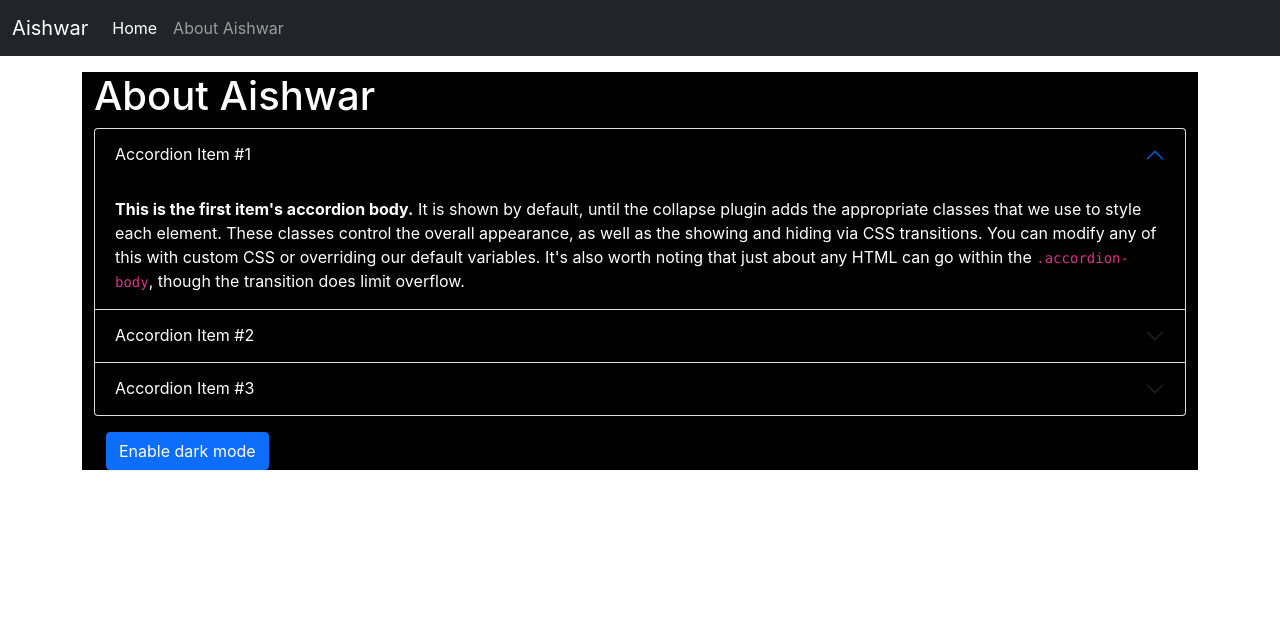
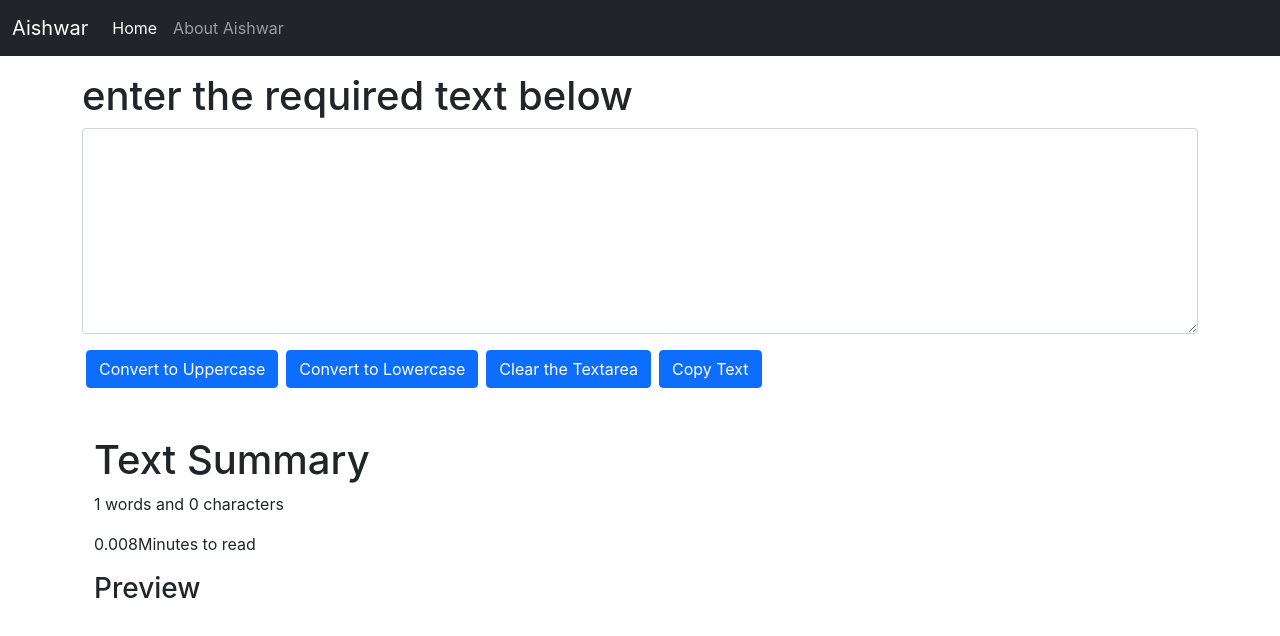
Before and after one commit to mrworld196wide/01_textutils, a React (Create React App) app: page / in a window 1280 px wide. Shown: the top 636 px of the page. Built offline with nearby package versions, Linux system fonts and the light colour scheme.

Commit message:
clipboard copy button added

```diff
--- a/src/App.js
+++ b/src/App.js
@@ -1,15 +1,16 @@
 import './App.css';
-import About from './components/About';
+// import About from './components/About';
+
 import Navbar from './components/Navbar';
-// import Textform from './components/Textform';
+import Textform from './components/Textform';
 
 function App() {
   return (
     <>
       <Navbar title="Aishwar" aboutText="About Aishwar" />
       <div className="container my-3">
-      {/* <Textform heading="enter the required text below" /> */}
-      <About/>
+      <Textform heading="enter the required text below" />
+      {/* <About/> */}
       </div>
     </>
   );
--- a/src/components/Textform.js
+++ b/src/components/Textform.js
@@ -22,6 +22,14 @@
     setText(event.target.value);
   }
 
+  const handleCopy= () =>{
+    alert("Copied succesfully!");
+    var text= document.getElementById("myBox");
+    text.select();
+    text.setSelectionRange(0,9999);
+    navigator.clipboard.writeText(text.value);
+  }
+
   const [text, setText] = useState('');  //
   // text= "new text added to the state aishwar bhai"; //wrong way of updating the state variable
   // setText("new text added to the state aishwar bhai"); //correct way of updating a state variable
@@ -35,6 +43,7 @@
         <button className="btn btn-primary mx-1" onClick={handleUpClick}>Convert to Uppercase</button>
         <button className="btn btn-primary mx-1" onClick={handleLoClick}>Convert to Lowercase</button>
         <button className="btn btn-primary mx-1" onClick={handleClearClick}>Clear the Textarea</button>
+        <button className="btn btn-primary mx-1" onClick={handleCopy}>Copy Text</button>
       </div>
       <div className="container my-5">
         <h1>Text Summary</h1>
```
